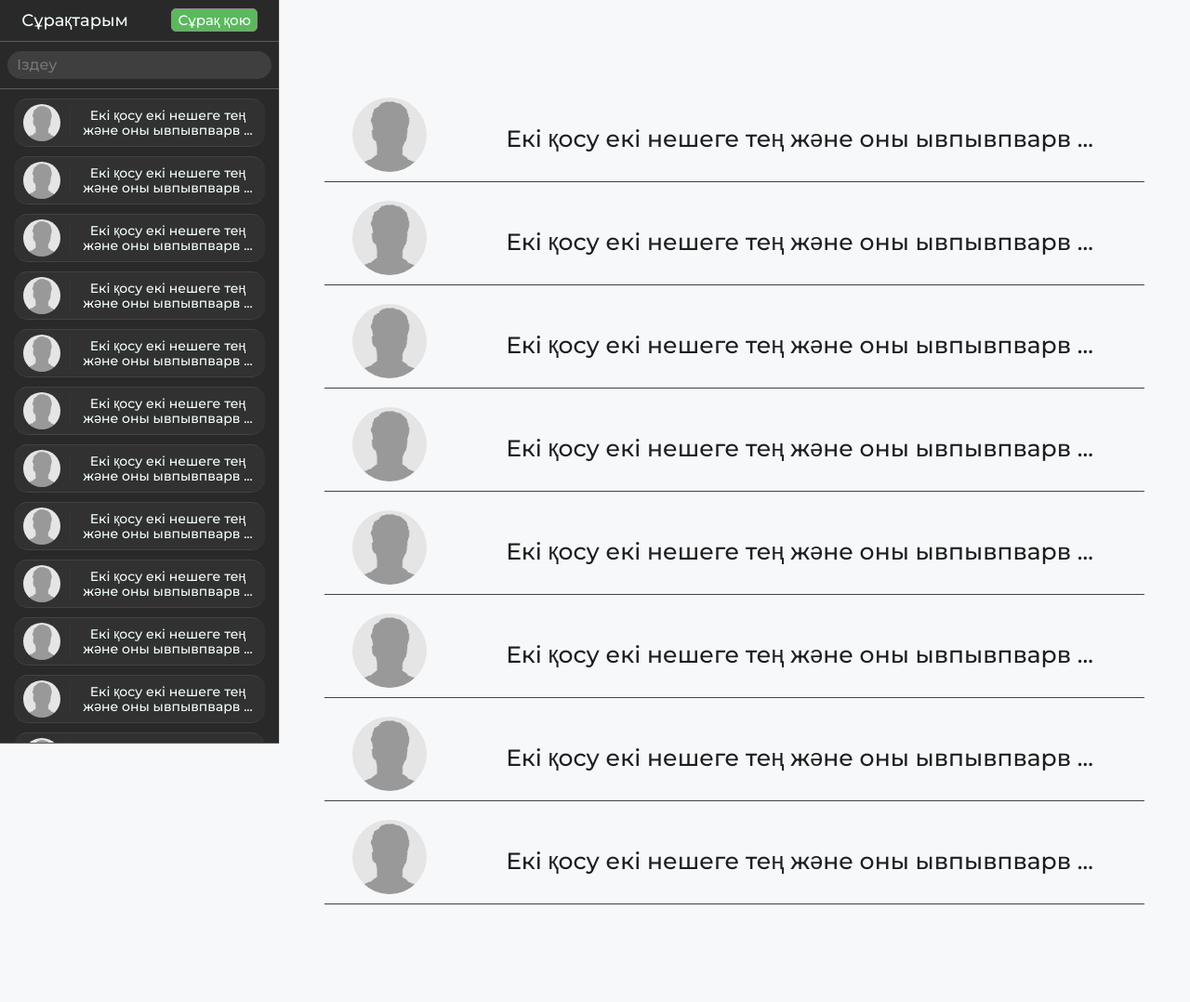
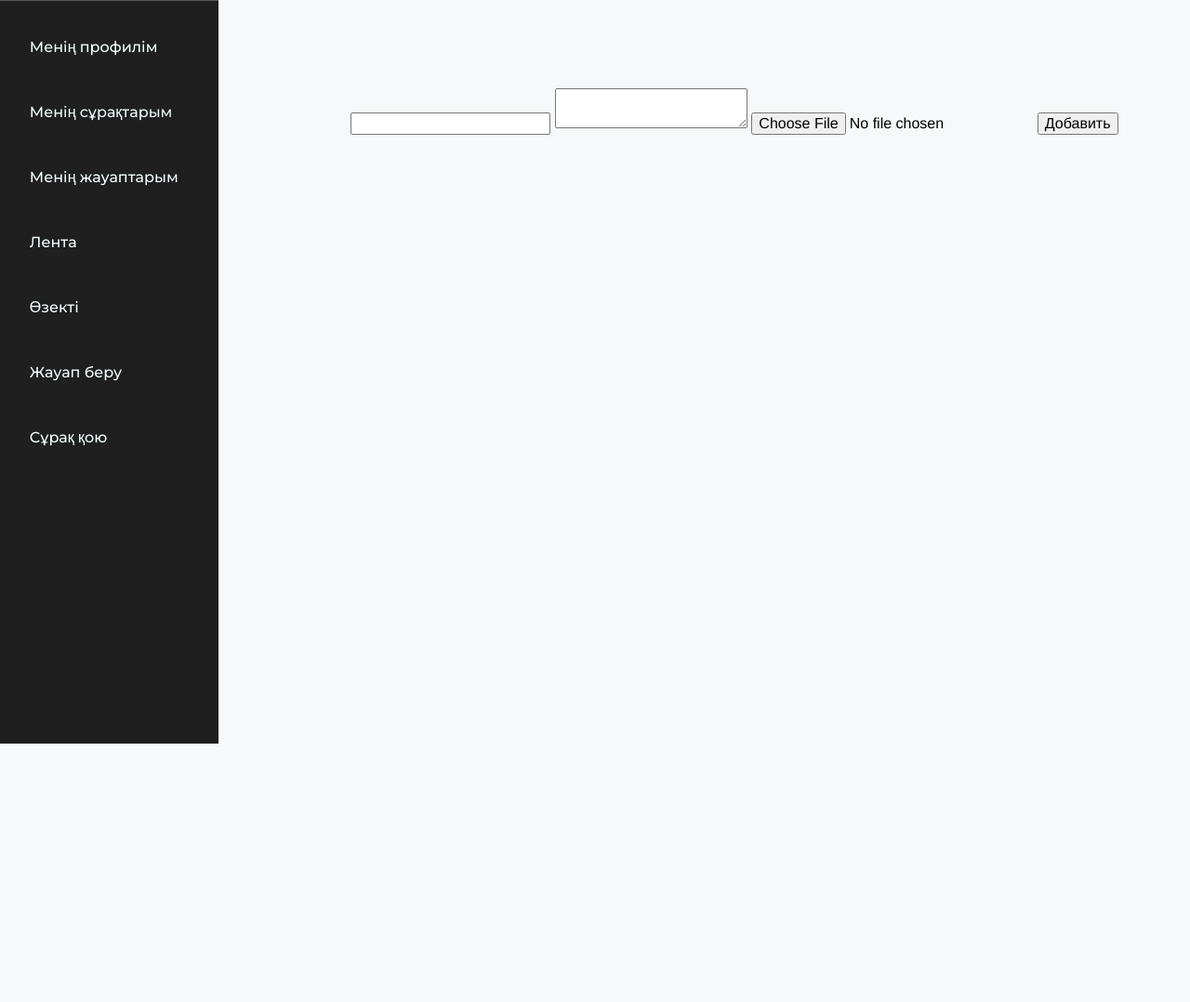
Before and after one commit to DeFida/Chicken-beta, a Flask app: page /questions/ in a window 1280 px wide. Shown: the part 60-1138 px from the top of the page at 93% size. After the commit the page ends 860 px from the top, so only its background shows below. Run offline with Flask 2, Linux system fonts and the light colour scheme.

Commit message:
perform backend, question add, folders

```diff
--- a/static/styles/style.css
+++ b/static/styles/style.css
@@ -200,20 +200,6 @@
     border-radius: 50%;
 }
 
-.side-bar {
-    position: fixed;
-    top: 60px;
-    width: 300px;
-    height: 100%;
-    border-right: 1px solid #dddddd;
-    background-color: #292929;
-}
-
-.side-bar__my-questions-paragraph {
-    font-size: 18px;
-    margin: 0;
-}
-
 .text_color_light {
     color: rgb(245,255,255);
 }
@@ -226,81 +212,38 @@
     background-color: #5CB85C;
 }
 
-
-.side-bar__heading {
-    width: 100%;
-    height: 50px;
-    display: flex;
-    align-items: center;
-    justify-content: space-around;
-    border-bottom: 1px solid #88888888;
+.side-bar {
+    position: fixed;
+    top: 60px;
+    width: 235px;
+    height: 100%;
+    border-top: 1px solid #86868685;
+    background-color: #1f1f1f;
 }
 
-.side-bar__question-div {
-    display: flex;
-    flex-direction: column;
-    align-items: center;
-    margin: 10px 0 0;
-    min-width: 100%;
-    max-width: 100%;
-    height: 100%;
-    border-top: 1px solid #88888888;
-    border-bottom: 1px solid #88888888;
-    overflow-y: scroll;
-}
-
-.side-bar__question-div::-webkit-scrollbar{
-    width: 5px;
-}
-
-.side-bar__question-box {
+.side-bar__category-box {
     width: 90%;
-    min-height: 50px;
-    max-height: 50px;
-    border-bottom: 1px solid #424242;
-    border-top: 1px solid #424242;
-    border-bottom-width: thin;
-    margin-top: 10px;
+    min-height: 40px;
+    margin-top: 30px;
     border-radius: 15px;
-}
-
-.back-question-box {
-    background-color: rgba(87, 87, 87, 0.2);
-}
-
-.back-question-box:hover {
-    background-color: rgba(87, 87, 87, 0.5);
-}
-
-.side-bar__question-info {
-    width: 90%;
-    height: 100%;
+    font-size: 16px;
     display: flex;
     align-items: center;
     justify-content: flex-start;
 }
 
-.side-bar__question-info_title {
-    display: flex;
-    flex-direction: column;
-    align-items: center;
-    justify-content: center;
-    width: 100%;
-    max-height: 70%;
-    min-height: 70%;
-    margin: 0;
-    text-align: center;
-    font-size: 14px;
-    border-left: 1px solid #42424248;
+.side-bar__category-box-link {
     text-decoration: none;
-
+    margin: 0 0 0 20px;
 }
 
-.side-bar__question_avatar-img {
-    margin: 0 10px;
-    width: auto;
-    height: 40px;
-    border-radius: 50%;
+.back-question-box {
+    background-color: 0;
+}
+
+.back-question-box:hover {
+    font-size: 18px;
+    background-color: rgba(87, 87, 87, 0.5);
 }
 
 .main-bar {
--- a/templates/index.html
+++ b/templates/index.html
@@ -15,7 +15,7 @@
                 <h2 class="sign-in_title text_montserrat text_color_dark-grey">Аккаунтқа кіру</h2>
                 <hr style="height: .1px; width: 90%; text-align: left; margin: 5px auto 0; border: 0; background-color: rgba(88, 88, 88, 0.301);">
                 <div class="sign-in__content">
-                    <p class="sign-in_label text_montserrat text_color_dark-grey">Аты-жөні</p>
+                    <p class="sign-in_label text_montserrat text_color_dark-grey">Аты-жөні ( Логин )</p>
                     <input name="username" type="text" class="input_text text_montserrat text_color_dark-grey" value="{{ request.form['username'] }}">
                     {% if username_err %}
                         <p class="sign-in_label text_montserrat" style="color: red;">{{ username_err }}</p>
--- a/templates/questions.html
+++ b/templates/questions.html
@@ -6,74 +6,37 @@
 {% block main_info %}
 <section class="flex-column">
     <section class="side-bar flex-column_align-items_center">
-        <div class="side-bar__heading flex-row">
-            <p class="side-bar__my-questions-paragraph text_color_light text_montserrat">{{ side_bar_title}}</p>
-            <button class="button text_color_light button-submit text_montserrat">Сұрақ қою</button>
+        <div class="side-bar__category-box back-question-box">
+            <a href="/" class="text_montserrat text_color_light side-bar__category-box-link">Менің профилім</a>
         </div>
-        <div style="width: 100%; display: flex; align-items: center; justify-content: center;">
-            <input type="text" class="search text_color_light text_montserrat" placeholder="Іздеу">
+        <div class="side-bar__category-box back-question-box">
+            <a href="/" class="text_montserrat text_color_light side-bar__category-box-link">Менің сұрақтарым</a>
         </div>
-            <div class="side-bar__question-div flex-column">
-                {% for i in range(12) %}
-                    <div class="side-bar__question-box flex-row_align-center-none-just back-question-box">
-                        <img src="../static/images/unknownperson.png" alt="Аватарка пользователя" class="side-bar__question_avatar-img">
-                        <div class="side-bar__question-info">
-                            <a class="side-bar__question-info_title text_color_light text_montserrat" href="/">Екі қосу екі нешеге тең және оны ывпывпварв ...</a>
-                        </div>
-                    </div>
-                {% endfor %}
-            </div>
+        <div class="side-bar__category-box back-question-box">
+            <a href="/" class="text_montserrat text_color_light side-bar__category-box-link">Менің жауаптарым</a>
+        </div>
+        <div class="side-bar__category-box back-question-box">
+            <a href="/" class="text_montserrat text_color_light side-bar__category-box-link">Лента</a>
+        </div>
+        <div class="side-bar__category-box back-question-box">
+            <a href="/" class="text_montserrat text_color_light side-bar__category-box-link">Өзекті</a>
+        </div>
+
+        <div class="side-bar__category-box back-question-box">
+            <a href="/" class="text_montserrat text_color_light side-bar__category-box-link">Жауап беру</a>
+        </div>
+        <div class="side-bar__category-box back-question-box">
+            <a href="/" class="text_montserrat text_color_light side-bar__category-box-link">Сұрақ қою</a>
+        </div>
     </section>
     <section class="main-bar">
         <div class="top-lookfor-questions_box">
-            <div class="main-bar__question-box flex-row_align-center-none-just">
-                <img src="../static/images/unknownperson.png" alt="Аватарка пользователя" class="main-bar__question_avatar-img">
-                <div class="main-bar__question-info">
-                    <a class="text_color_dark-grey main-bar__question-info_title  text_montserrat" href="/">Екі қосу екі нешеге тең және оны ывпывпварв ...</a>
-                </div>
-            </div>
-            <div class="main-bar__question-box flex-row_align-center-none-just">
-                <img src="../static/images/unknownperson.png" alt="Аватарка пользователя" class="main-bar__question_avatar-img">
-                <div class="main-bar__question-info">
-                    <a class="text_color_dark-grey main-bar__question-info_title  text_montserrat" href="/">Екі қосу екі нешеге тең және оны ывпывпварв ...</a>
-                </div>
-            </div>
-            <div class="main-bar__question-box flex-row_align-center-none-just">
-                <img src="../static/images/unknownperson.png" alt="Аватарка пользователя" class="main-bar__question_avatar-img">
-                <div class="main-bar__question-info">
-                    <a class="text_color_dark-grey main-bar__question-info_title  text_montserrat" href="/">Екі қосу екі нешеге тең және оны ывпывпварв ...</a>
-                </div>
-            </div>
-            <div class="main-bar__question-box flex-row_align-center-none-just">
-                <img src="../static/images/unknownperson.png" alt="Аватарка пользователя" class="main-bar__question_avatar-img">
-                <div class="main-bar__question-info">
-                    <a class="text_color_dark-grey main-bar__question-info_title  text_montserrat" href="/">Екі қосу екі нешеге тең және оны ывпывпварв ...</a>
-                </div>
-            </div>
-            <div class="main-bar__question-box flex-row_align-center-none-just">
-                <img src="../static/images/unknownperson.png" alt="Аватарка пользователя" class="main-bar__question_avatar-img">
-                <div class="main-bar__question-info">
-                    <a class="text_color_dark-grey main-bar__question-info_title  text_montserrat" href="/">Екі қосу екі нешеге тең және оны ывпывпварв ...</a>
-                </div>
-            </div>
-            <div class="main-bar__question-box flex-row_align-center-none-just">
-                <img src="../static/images/unknownperson.png" alt="Аватарка пользователя" class="main-bar__question_avatar-img">
-                <div class="main-bar__question-info">
-                    <a class="text_color_dark-grey main-bar__question-info_title  text_montserrat" href="/">Екі қосу екі нешеге тең және оны ывпывпварв ...</a>
-                </div>
-            </div>
-            <div class="main-bar__question-box flex-row_align-center-none-just">
-                <img src="../static/images/unknownperson.png" alt="Аватарка пользователя" class="main-bar__question_avatar-img">
-                <div class="main-bar__question-info">
-                    <a class="text_color_dark-grey main-bar__question-info_title  text_montserrat" href="/">Екі қосу екі нешеге тең және оны ывпывпварв ...</a>
-                </div>
-            </div>
-            <div class="main-bar__question-box flex-row_align-center-none-just">
-                <img src="../static/images/unknownperson.png" alt="Аватарка пользователя" class="main-bar__question_avatar-img">
-                <div class="main-bar__question-info">
-                    <a class="text_color_dark-grey main-bar__question-info_title  text_montserrat" href="/">Екі қосу екі нешеге тең және оны ывпывпварв ...</a>
-                </div>
-            </div>
+            <form action="">
+                <input type="text"  id="question-title" name="question-title">
+                <textarea type="text"></textarea>
+                <input type="file"  id="file" name="file">
+                <button type="submit">Добавить</button>
+            </form>
         </div>
     </section></section>
 {% endblock %}
```
Also changed, not shown: db/data.sqlite, static/images/header_boy.svg.
